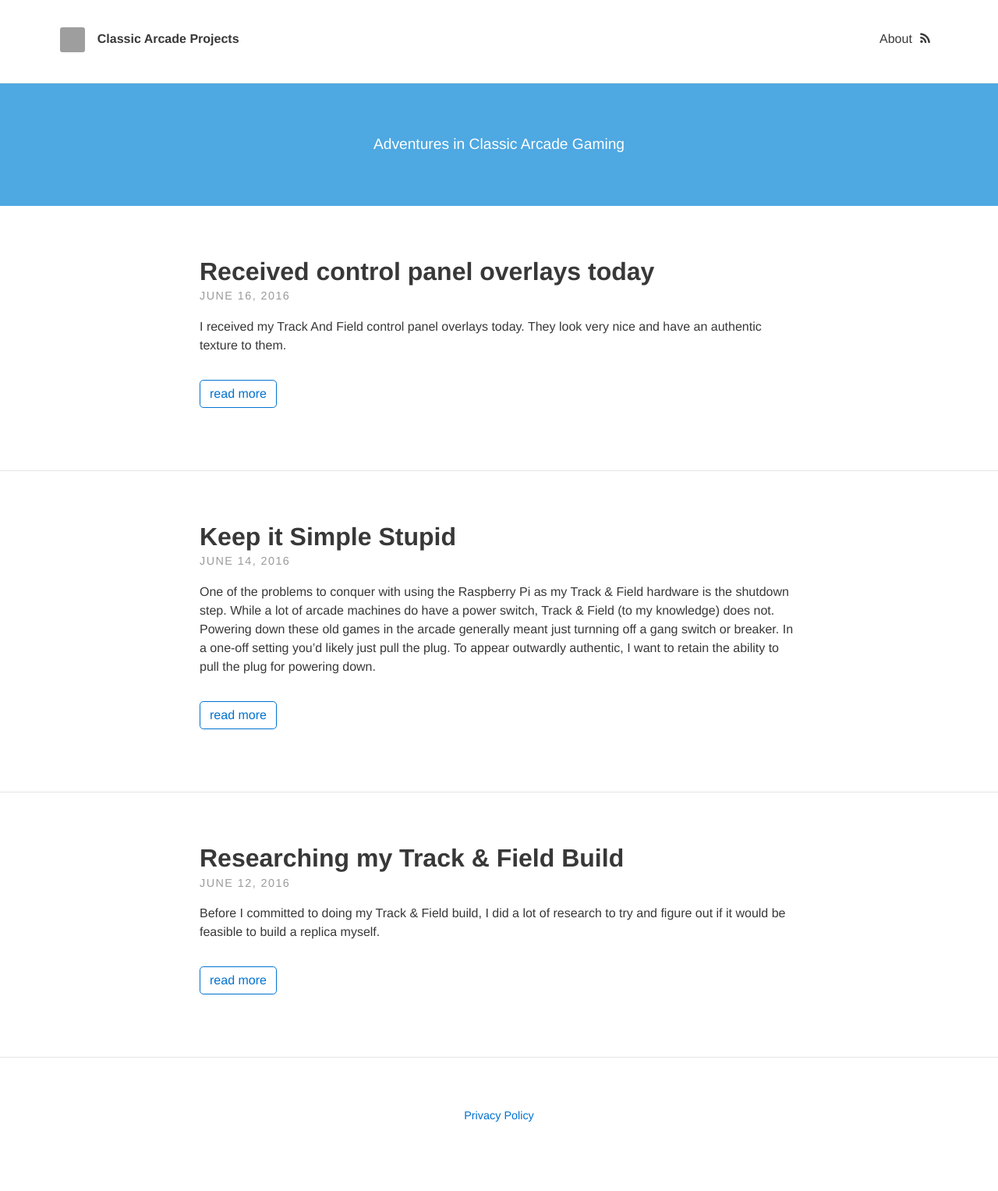
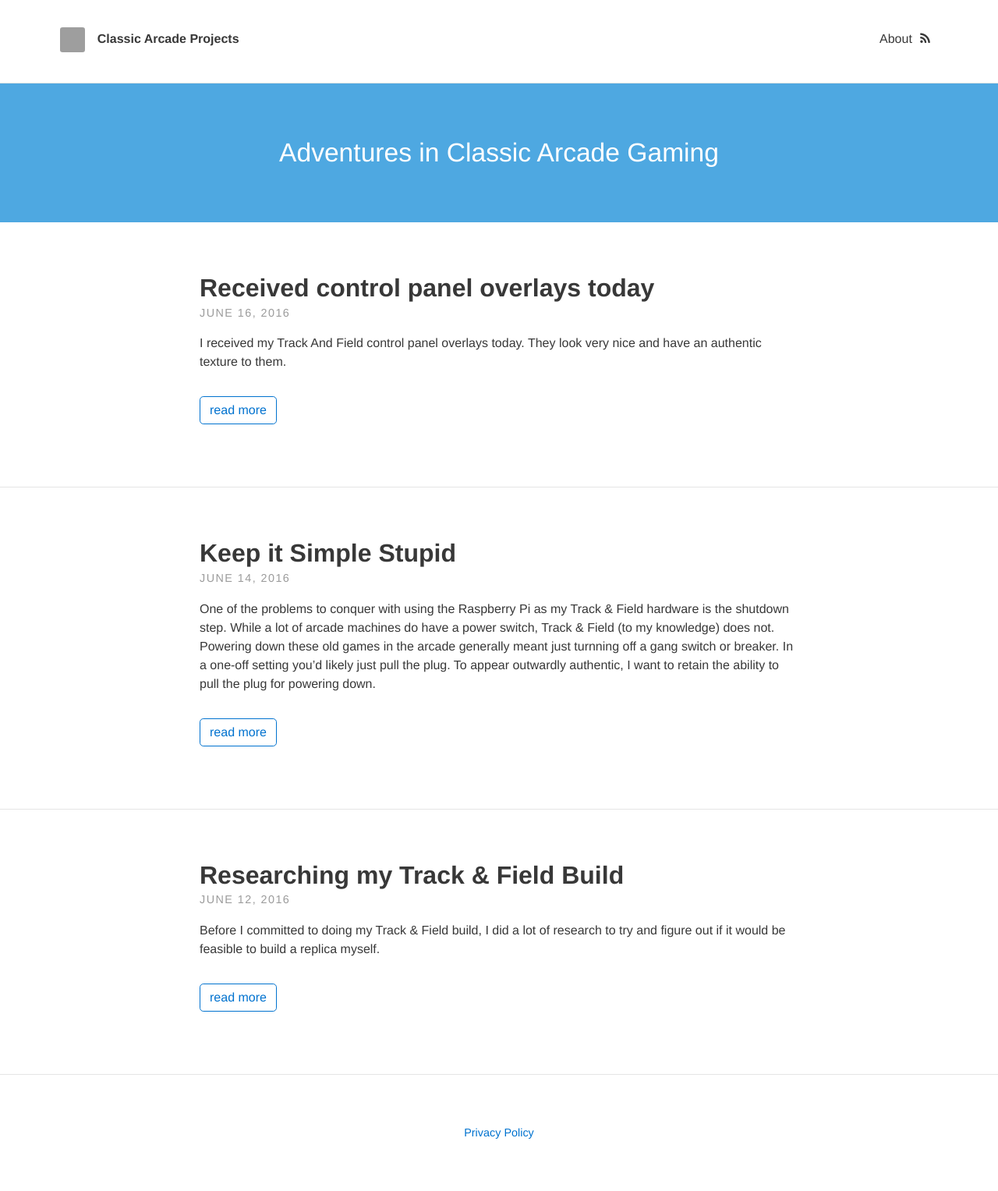
Before and after one commit to StilgarISCA/ClassicArcadeProjects, a Jekyll site: the page built from index.html, in a window 1280 px wide. Shown: the whole page at 78% size. Built offline with Jekyll 4.4.1, drawn with Linux system fonts in a browser that asks for light colours; nearby versions of some CDN libraries; the list of posts is cut into pages by our own code; before the commit the page ends 1506 px from its top, so only the background shows below that; grey boxes are pictures that could not be loaded.

Commit message:
Increase header text font size

```diff
--- a/_sass/layouts/_index.scss
+++ b/_sass/layouts/_index.scss
@@ -11,6 +11,7 @@
 }
 .call-out p:last-child {
   margin-bottom: 0;
+  font-size: 1.75em;
 }
 // Post listing
 .posts {
```
